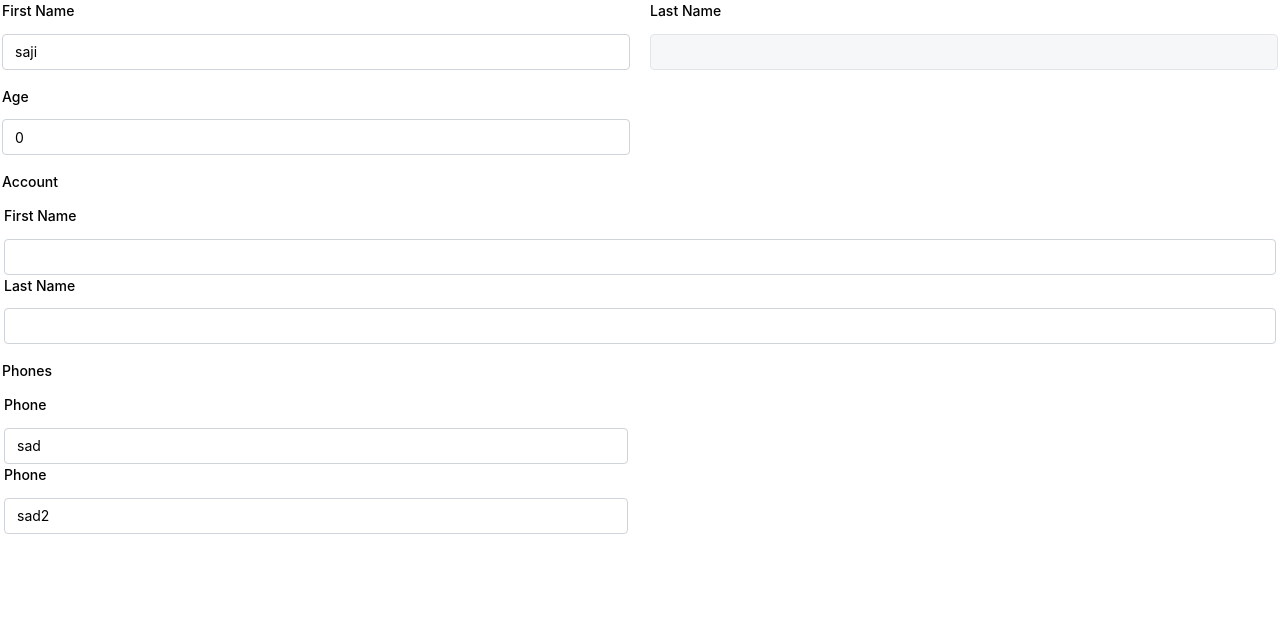
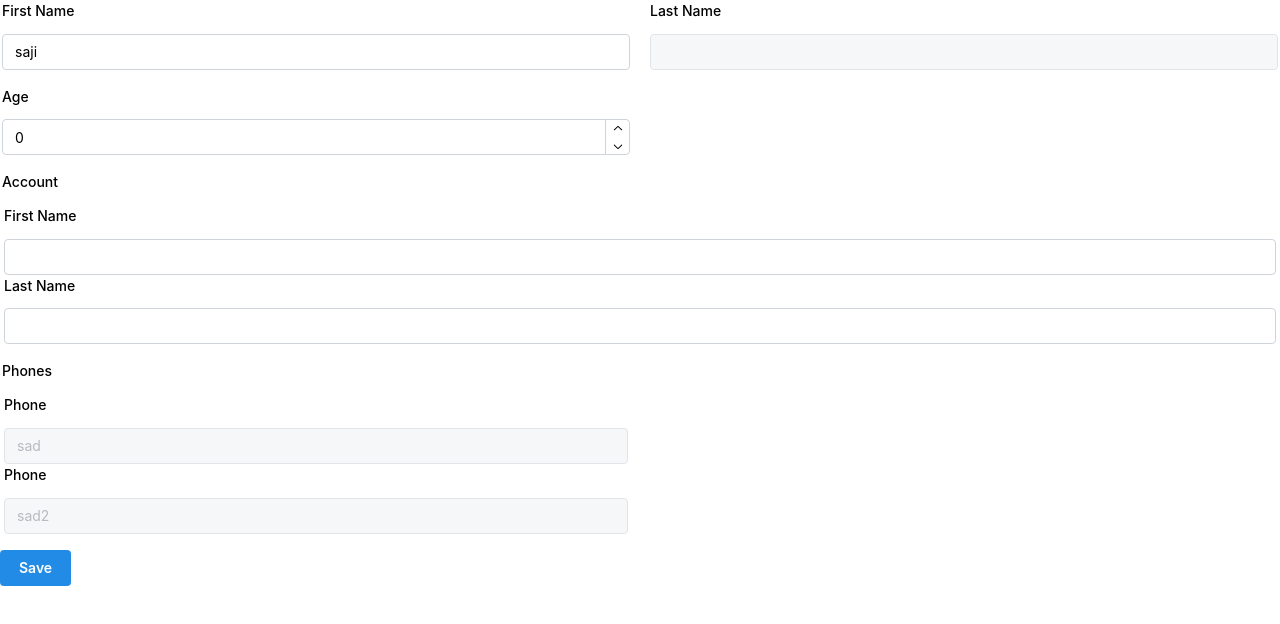
Before and after one commit to sajinael98/AutoForma, a React (Vite) app: page / in a window 1280 px wide. Shown: the top 624 px of the page. Built offline with nearby package versions, Linux system fonts and the light colour scheme.

Commit message:
enhancement on readOnly prop

```diff
--- a/src/components/AutoForm.tsx
+++ b/src/components/AutoForm.tsx
@@ -137,7 +137,7 @@ const AutoForm: React.FC<AutoFormProps> = ({
           onChange={onChange}
           fieldContainer={fieldContainer}
           customRender={customRender}
-          readOnly={readOnly}
+          readOnly={field.readOnly || readOnly}
         />
       ))}
     </FormProvider>
--- a/src/components/FieldRender.tsx
+++ b/src/components/FieldRender.tsx
@@ -76,8 +76,26 @@ const FieldRender: React.FC<FieldRenderProps> = ({
   }, [field.type, field.name, onChange, value]);
 
   const customField = useMemo(() => {
-    return customRender?.(field, value, error, onChange, formValues);
-  }, [customRender, field, value, error, onChange, formValues]);
+    return customRender?.(
+      field,
+      value,
+      error,
+      onChange,
+      formValues,
+      arrayOptions,
+      readOnly || field.readOnly
+    );
+  }, [
+    customRender,
+    field,
+    value,
+    error,
+    onChange,
+    formValues,
+    arrayOptions,
+    readOnly,
+    field.readOnly,
+  ]);
 
   if (!isVisible) {
     return null;
@@ -140,7 +158,7 @@ const FieldRender: React.FC<FieldRenderProps> = ({
     <Fieldset
       legend={field.label || undefined}
       variant="unstyled"
-      disabled={isDisabled}
+      disabled={isDisabled || readOnly}
       styles={{
         legend: {
           fontWeight: 500,
--- a/src/pages/Home.page.tsx
+++ b/src/pages/Home.page.tsx
@@ -9,7 +9,7 @@ export function HomePage() {
   return (
     <>
       <AutoForm
-        readOnly
+
         schema={[
           { label: 'First Name', type: 'text', name: 'firstName', initialValue: 'saji' },
           {
@@ -49,6 +49,7 @@ export function HomePage() {
             label: 'Phones',
             type: 'array',
             name: 'phones',
+            readOnly: true,
             fields: [
               {
                 label: 'Phone',
--- a/src/types/custom-render.ts
+++ b/src/types/custom-render.ts
@@ -10,5 +10,6 @@ export type FieldRenderCustomRender = (
   options?: {
     addElement?: (val: Record<string, any>) => void;
     removeElement?: (index: number) => void;
-  }
+  },
+  readOnly?: true
 ) => React.ReactNode;
--- a/src/types/field.ts
+++ b/src/types/field.ts
@@ -11,6 +11,7 @@ export interface FieldSchema {
   visible?: (values: Record<string, any>) => boolean | boolean;
   initialValue?: any;
   required?: true;
+  readOnly?: true;
   // for object type only
   fields?: FieldSchema[];
 }
```
